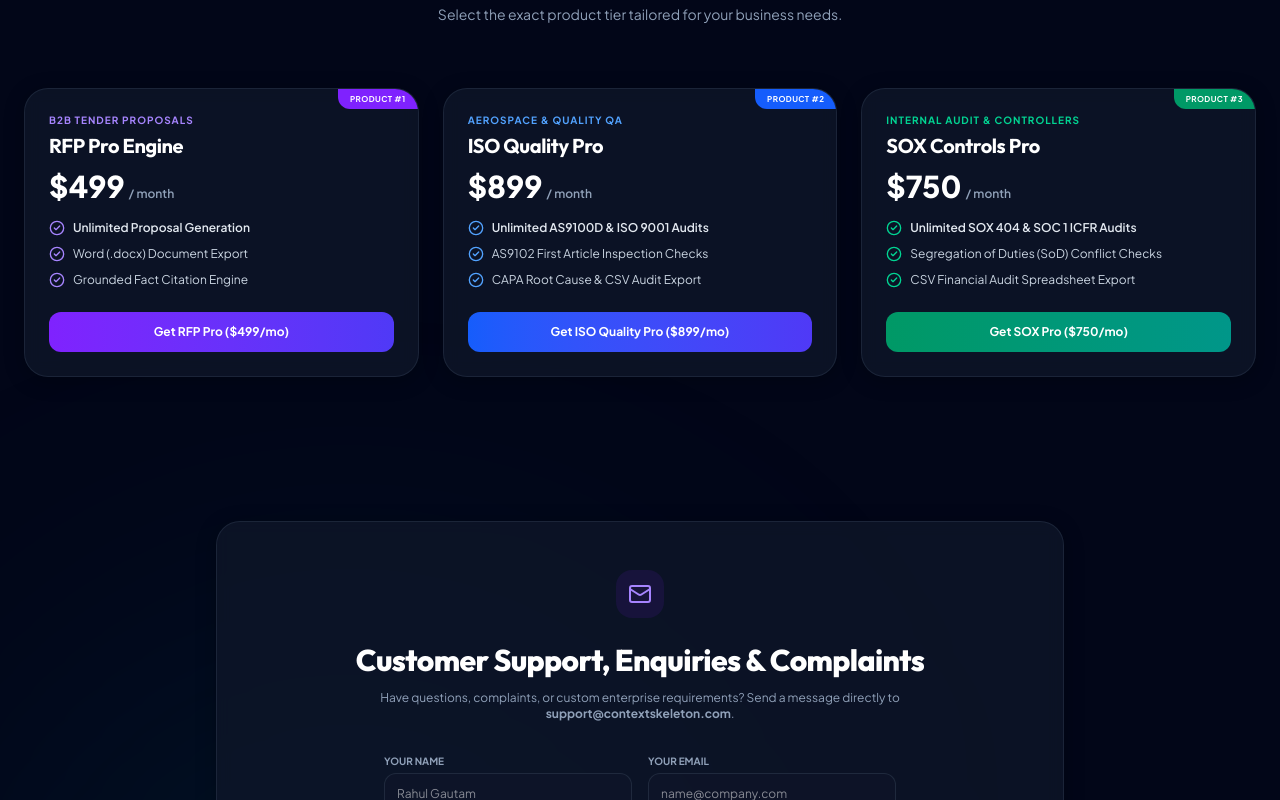
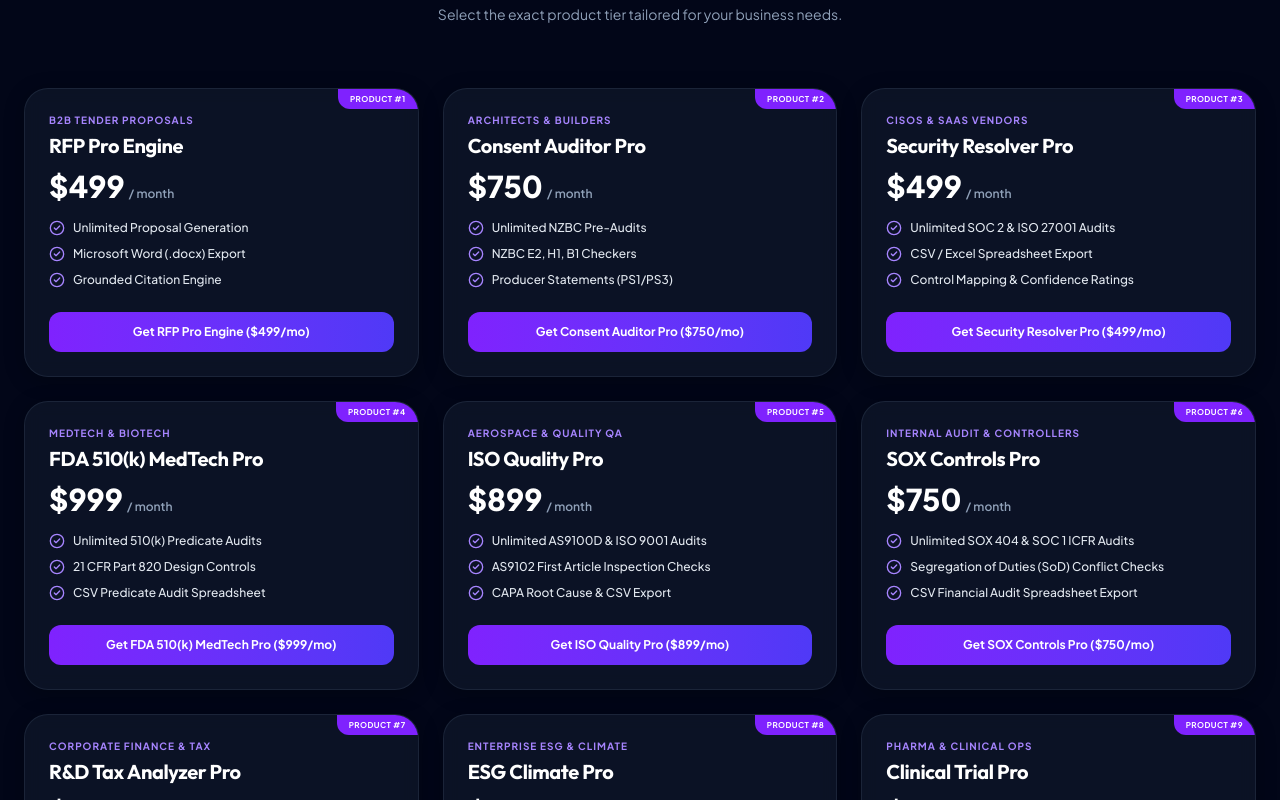
Before and after one commit to msgtorahul-art/contextskeleton-rfp, a Next.js app: page / in a window 1280 px wide. Shown: the part 2840-3640 px from the top of the page. Built offline with nearby package versions, Linux system fonts and the light colour scheme.

Commit message:
Update site audit fixes: Add 13 commercial pricing cards, update root layout metadata to 14 products

```diff
--- a/src/app/layout.tsx
+++ b/src/app/layout.tsx
@@ -16,13 +16,14 @@ const outfit = Outfit({
 
 export const metadata: Metadata = {
   title: "ContextSkeleton | Unified Autonomous AI Compliance Platform",
-  description: "Specialized autonomous AI products for B2B RFP tenders, NZBC building consent, SOC 2 / ISO 27001 security, FDA 510(k) MedTech, R&D tax credits, ESG climate, clinical trials, and GDPR/HIPAA privacy.",
+  description: "Specialized autonomous AI products for B2B RFP tenders, NZBC building consent, SOC 2 / ISO 27001 security, FDA 510(k) MedTech, ISO 9001 quality, SOX 404 financial controls, R&D tax credits, ESG climate, clinical trials, GDPR/HIPAA privacy, AML/KYC, and OSHA workplace safety.",
   metadataBase: new URL("https://contextskeleton.com"),
   keywords: [
     "Autonomous AI Platform", "RFP Automation", "NZBC Building Consent",
-    "SOC 2 Security Questionnaires", "FDA 510(k) MedTech", "R&D Tax Credit Analyzer",
-    "EU CSRD Climate Auditor", "Clinical Trial Protocol", "GDPR HIPAA DPIA",
-    "Vector RAG", "ContextSkeleton"
+    "SOC 2 Security Questionnaires", "FDA 510(k) MedTech", "ISO 9001 AS9100 Quality Auditor",
+    "SOX 404 Financial Controls", "R&D Tax Credit Analyzer", "EU CSRD Climate Auditor",
+    "Clinical Trial Protocol", "GDPR HIPAA DPIA", "AML KYC Risk Auditor",
+    "OSHA EHS Workplace Safety", "Vector RAG", "ContextSkeleton"
   ],
   authors: [{ name: "ContextSkeleton Team", url: "https://contextskeleton.com" }],
   creator: "ContextSkeleton",
@@ -44,7 +45,7 @@ export const metadata: Metadata = {
     url: "https://contextskeleton.com",
     siteName: "ContextSkeleton",
     title: "ContextSkeleton | Unified Autonomous AI Compliance Platform",
-    description: "Specialized autonomous AI solutions for enterprise compliance, legal disclosures, security audits, and regulatory engineering.",
+    description: "Specialized autonomous AI solutions for enterprise compliance, legal disclosures, financial audits, security controls, and regulatory engineering.",
     images: [
       {
         url: "https://contextskeleton.com/og-image.png",
@@ -57,7 +58,7 @@ export const metadata: Metadata = {
   twitter: {
     card: "summary_large_image",
     title: "ContextSkeleton | Unified Autonomous AI Platform",
-    description: "Specialized autonomous AI solutions for enterprise compliance, legal disclosures, and regulatory engineering.",
+    description: "Specialized autonomous AI solutions for enterprise compliance, legal disclosures, financial controls, and regulatory engineering.",
     images: ["https://contextskeleton.com/og-image.png"],
   },
   alternates: {
@@ -81,9 +82,9 @@ export default function RootLayout({
       "priceCurrency": "USD",
       "lowPrice": "0",
       "highPrice": "999",
-      "offerCount": "10"
+      "offerCount": "14"
     },
-    "description": "Unified Autonomous AI Compliance Platform providing independent solutions for B2B RFP proposals, building consents, security audits, FDA 510(k), R&D tax, ESG climate, clinical trials, and GDPR/HIPAA privacy.",
+    "description": "Unified Autonomous AI Compliance Platform providing independent solutions for B2B RFP proposals, building consents, security audits, FDA 510(k), ISO 9001 quality, SOX 404 controls, R&D tax, ESG climate, clinical trials, GDPR/HIPAA privacy, AML/KYC, and OSHA workplace safety.",
     "url": "https://contextskeleton.com"
   };
 
--- a/src/app/page.tsx
+++ b/src/app/page.tsx
@@ -303,6 +303,22 @@ export default function LandingPage() {
     },
   ];
 
+  const pricingProducts = [
+    { name: 'RFP Pro Engine', price: '$499', period: '/ month', tag: 'Product #1', badge: 'B2B Tender Proposals', color: 'violet', href: '/projects', features: ['Unlimited Proposal Generation', 'Microsoft Word (.docx) Export', 'Grounded Citation Engine'] },
+    { name: 'Consent Auditor Pro', price: '$750', period: '/ month', tag: 'Product #2', badge: 'Architects & Builders', color: 'emerald', href: '/consent', features: ['Unlimited NZBC Pre-Audits', 'NZBC E2, H1, B1 Checkers', 'Producer Statements (PS1/PS3)'] },
+    { name: 'Security Resolver Pro', price: '$499', period: '/ month', tag: 'Product #3', badge: 'CISOs & SaaS Vendors', color: 'rose', href: '/security-questionnaire', features: ['Unlimited SOC 2 & ISO 27001 Audits', 'CSV / Excel Spreadsheet Export', 'Control Mapping & Confidence Ratings'] },
+    { name: 'FDA 510(k) MedTech Pro', price: '$999', period: '/ month', tag: 'Product #4', badge: 'MedTech & Biotech', color: 'pink', href: '/fda-510k', features: ['Unlimited 510(k) Predicate Audits', '21 CFR Part 820 Design Controls', 'CSV Predicate Audit Spreadsheet'] },
+    { name: 'ISO Quality Pro', price: '$899', period: '/ month', tag: 'Product #5', badge: 'Aerospace & Quality QA', color: 'blue', href: '/iso-quality', features: ['Unlimited AS9100D & ISO 9001 Audits', 'AS9102 First Article Inspection Checks', 'CAPA Root Cause & CSV Export'] },
+    { name: 'SOX Controls Pro', price: '$750', period: '/ month', tag: 'Product #6', badge: 'Internal Audit & Controllers', color: 'emerald', href: '/sox-audit', features: ['Unlimited SOX 404 & SOC 1 ICFR Audits', 'Segregation of Duties (SoD) Conflict Checks', 'CSV Financial Audit Spreadsheet Export'] },
+    { name: 'R&D Tax Analyzer Pro', price: '$650', period: '/ month', tag: 'Product #7', badge: 'Corporate Finance & Tax', color: 'amber', href: '/rd-tax', features: ['Unlimited R&D Tax Credit Audits', 'NZ IRD (15% RDTI), ATO, & IRS Section 41', 'CSV Technical Defense Export'] },
+    { name: 'ESG Climate Pro', price: '$599', period: '/ month', tag: 'Product #8', badge: 'Enterprise ESG & Climate', color: 'teal', href: '/esg', features: ['Unlimited Scope 1, 2, & 3 Carbon Audits', 'EU CSRD & ISSB Framework Mapping', 'CSV Carbon Audit Spreadsheet Export'] },
+    { name: 'Clinical Trial Pro', price: '$850', period: '/ month', tag: 'Product #9', badge: 'Pharma & Clinical Ops', color: 'rose', href: '/clinical-trials', features: ['Unlimited Patient Eligibility Audits', 'FDA & EMA Biomarker Protocol Screening', 'CSV Eligibility Scorecard Export'] },
+    { name: 'Privacy DPIA Pro', price: '$550', period: '/ month', tag: 'Product #10', badge: 'DPOs & Enterprise Privacy', color: 'indigo', href: '/privacy-dpia', features: ['Unlimited GDPR & HIPAA DPIA Audits', 'Subprocessor DPA & SCC Verification', 'CSV Privacy Audit Spreadsheet Export'] },
+    { name: 'AML Risk Auditor Pro', price: '$799', period: '/ month', tag: 'Product #11', badge: 'FinTech & Banking Risk', color: 'yellow', href: '/aml-kyc', features: ['Unlimited AML & KYC Statutory Audits', 'FATF PEP & Sanctions Screening', 'CSV Risk Audit Spreadsheet Export'] },
+    { name: 'EHS Safety Pro', price: '$499', period: '/ month', tag: 'Product #12', badge: 'EHS & Industrial Safety', color: 'orange', href: '/ehs-safety', features: ['Unlimited OSHA 1910 Site Audits', 'LOTO & MSDS Hazard Verification', 'CSV Safety Audit Spreadsheet Export'] },
+    { name: 'Vector Storage Pro', price: '$299', period: '/ month', tag: 'Product #13', badge: 'Vector Knowledge Hub', color: 'indigo', href: '/knowledge', features: ['Unlimited Turso Cloud Vector Storage', 'PDF, DOCX & TXT Semantic Chunking', 'Multi-Tenant Enterprise Isolation'] },
+  ];
+
   return (
     <main className="min-h-screen bg-slate-950 text-slate-100 font-sans relative overflow-hidden">
       {/* Glow background effects */}
@@ -428,7 +444,7 @@ export default function LandingPage() {
         </section>
       </header>
 
-      {/* COMMERCIAL PRICING SECTION - ALL COMMERCIAL PRODUCTS DISPLAYED */}
+      {/* COMMERCIAL PRICING SECTION - ALL 13 PAID COMMERCIAL PRODUCTS DISPLAYED */}
       <section id="pricing" className="max-w-7xl mx-auto px-6 py-20 z-10 relative">
         <div className="text-center mb-16 max-w-3xl mx-auto">
           <span className="text-xs font-bold text-violet-400 uppercase tracking-widest block mb-2">Transparent Subscriptions</span>
@@ -437,104 +453,35 @@ export default function LandingPage() {
         </div>
 
         <div className="grid grid-cols-1 md:grid-cols-2 lg:grid-cols-3 gap-6">
-          {/* 1. RFP Engine Pricing */}
-          <div className="glass-panel p-6 rounded-3xl flex flex-col justify-between border-violet-500/40 relative overflow-hidden shadow-xl shadow-violet-500/10">
+          {pricingProducts.map((p, idx) => (
+            <div key={idx} className="glass-panel p-6 rounded-3xl flex flex-col justify-between border-slate-800 hover:border-violet-500/40 relative overflow-hidden shadow-xl transition duration-300">
               <div className="absolute top-0 right-0 bg-violet-600 text-white text-[8px] font-bold px-3 py-1 rounded-bl-xl uppercase tracking-wider">
-              Product #1
+                {p.tag}
               </div>
 
               <div>
-              <span className="text-[10px] font-bold text-violet-400 uppercase tracking-widest block mb-1">B2B Tender Proposals</span>
-              <h3 className="text-xl font-bold text-white mb-2">RFP Pro Engine</h3>
+                <span className="text-[10px] font-bold text-violet-400 uppercase tracking-widest block mb-1">{p.badge}</span>
+                <h3 className="text-xl font-bold text-white mb-2">{p.name}</h3>
                 <div className="flex items-baseline gap-1 mb-4">
-                <span className="text-3xl font-extrabold text-white">$499</span>
-                <span className="text-xs text-slate-400 font-semibold">/ month</span>
+                  <span className="text-3xl font-extrabold text-white">{p.price}</span>
+                  <span className="text-xs text-slate-400 font-semibold">{p.period}</span>
                 </div>
                 <ul className="space-y-2.5 mb-6">
-                <li className="flex items-center gap-2 text-slate-200 text-xs font-semibold">
-                  <CheckCircle2 className="h-4 w-4 text-violet-400 shrink-0" /> Unlimited Proposal Generation
+                  {p.features.map((feat, fIdx) => (
+                    <li key={fIdx} className="flex items-center gap-2 text-slate-200 text-xs font-medium">
+                      <CheckCircle2 className="h-4 w-4 text-violet-400 shrink-0" /> {feat}
                     </li>
-                <li className="flex items-center gap-2 text-slate-300 text-xs">
-                  <CheckCircle2 className="h-4 w-4 text-violet-400 shrink-0" /> Word (.docx) Document Export
-                </li>
-                <li className="flex items-center gap-2 text-slate-300 text-xs">
-                  <CheckCircle2 className="h-4 w-4 text-violet-400 shrink-0" /> Grounded Fact Citation Engine
-                </li>
+                  ))}
                 </ul>
               </div>
               <Link
                 href="/auth?mode=register"
                 className="w-full inline-flex items-center justify-center bg-gradient-to-r from-violet-600 to-indigo-600 hover:from-violet-500 hover:to-indigo-500 text-white font-bold text-xs py-3 px-4 rounded-xl transition cursor-pointer"
               >
-              Get RFP Pro ($499/mo)
+                Get {p.name} ({p.price}/mo)
               </Link>
             </div>
-
-          {/* 2. ISO 9001 & AS9100 Aerospace Quality Pricing */}
-          <div className="glass-panel p-6 rounded-3xl flex flex-col justify-between border-blue-500/40 relative overflow-hidden shadow-xl shadow-blue-500/10">
-            <div className="absolute top-0 right-0 bg-blue-600 text-white text-[8px] font-bold px-3 py-1 rounded-bl-xl uppercase tracking-wider">
-              Product #2
-            </div>
-
-            <div>
-              <span className="text-[10px] font-bold text-blue-400 uppercase tracking-widest block mb-1">Aerospace &amp; Quality QA</span>
-              <h3 className="text-xl font-bold text-white mb-2">ISO Quality Pro</h3>
-              <div className="flex items-baseline gap-1 mb-4">
-                <span className="text-3xl font-extrabold text-white">$899</span>
-                <span className="text-xs text-slate-400 font-semibold">/ month</span>
-              </div>
-              <ul className="space-y-2.5 mb-6">
-                <li className="flex items-center gap-2 text-slate-200 text-xs font-semibold">
-                  <CheckCircle2 className="h-4 w-4 text-blue-400 shrink-0" /> Unlimited AS9100D &amp; ISO 9001 Audits
-                </li>
-                <li className="flex items-center gap-2 text-slate-300 text-xs">
-                  <CheckCircle2 className="h-4 w-4 text-blue-400 shrink-0" /> AS9102 First Article Inspection Checks
-                </li>
-                <li className="flex items-center gap-2 text-slate-300 text-xs">
-                  <CheckCircle2 className="h-4 w-4 text-blue-400 shrink-0" /> CAPA Root Cause &amp; CSV Audit Export
-                </li>
-              </ul>
-            </div>
-            <Link
-              href="/auth?mode=register"
-              className="w-full inline-flex items-center justify-center bg-gradient-to-r from-blue-600 to-indigo-600 hover:from-blue-500 hover:to-indigo-500 text-white font-bold text-xs py-3 px-4 rounded-xl transition cursor-pointer"
-            >
-              Get ISO Quality Pro ($899/mo)
-            </Link>
-          </div>
-
-          {/* 3. SOX 404 & SOC 1 Financial Auditor Pricing */}
-          <div className="glass-panel p-6 rounded-3xl flex flex-col justify-between border-emerald-500/40 relative overflow-hidden shadow-xl shadow-emerald-500/10">
-            <div className="absolute top-0 right-0 bg-emerald-600 text-white text-[8px] font-bold px-3 py-1 rounded-bl-xl uppercase tracking-wider">
-              Product #3
-            </div>
-
-            <div>
-              <span className="text-[10px] font-bold text-emerald-400 uppercase tracking-widest block mb-1">Internal Audit &amp; Controllers</span>
-              <h3 className="text-xl font-bold text-white mb-2">SOX Controls Pro</h3>
-              <div className="flex items-baseline gap-1 mb-4">
-                <span className="text-3xl font-extrabold text-white">$750</span>
-                <span className="text-xs text-slate-400 font-semibold">/ month</span>
-              </div>
-              <ul className="space-y-2.5 mb-6">
-                <li className="flex items-center gap-2 text-slate-200 text-xs font-semibold">
-                  <CheckCircle2 className="h-4 w-4 text-emerald-400 shrink-0" /> Unlimited SOX 404 &amp; SOC 1 ICFR Audits
-                </li>
-                <li className="flex items-center gap-2 text-slate-300 text-xs">
-                  <CheckCircle2 className="h-4 w-4 text-emerald-400 shrink-0" /> Segregation of Duties (SoD) Conflict Checks
-                </li>
-                <li className="flex items-center gap-2 text-slate-300 text-xs">
-                  <CheckCircle2 className="h-4 w-4 text-emerald-400 shrink-0" /> CSV Financial Audit Spreadsheet Export
-                </li>
-              </ul>
-            </div>
-            <Link
-              href="/auth?mode=register"
-              className="w-full inline-flex items-center justify-center bg-gradient-to-r from-emerald-600 to-teal-600 hover:from-emerald-500 hover:to-teal-500 text-white font-bold text-xs py-3 px-4 rounded-xl transition cursor-pointer"
-            >
-              Get SOX Pro ($750/mo)
-            </Link>
-          </div>
+          ))}
         </div>
       </section>
 
```
Lines whose indentation alone changed are shown as unchanged.
